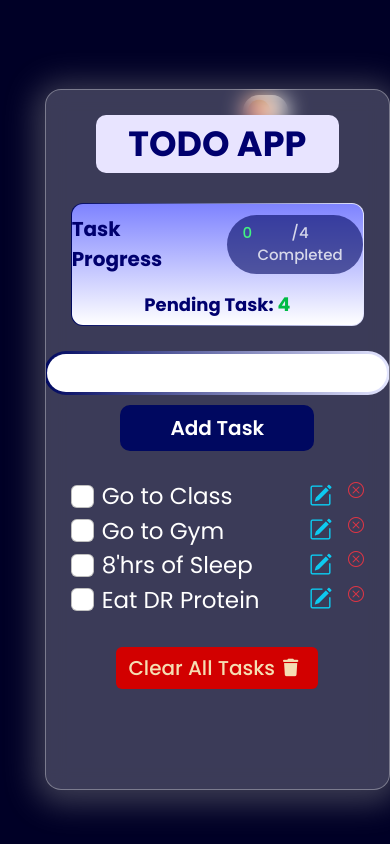
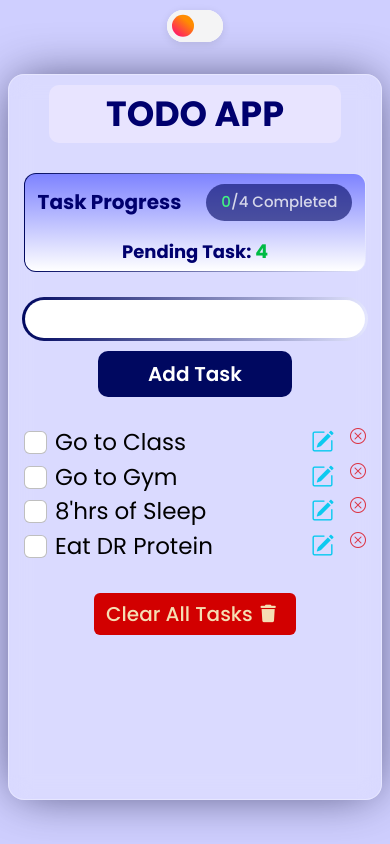
Before and after one commit to shivam69x/Temp-Todo, a React (Create React App) app: page / in a window 390 px wide. Built offline with nearby package versions, Linux system fonts and the light colour scheme.

Commit message:
Update: [change in useRef hook]

```diff
--- a/src/Todo/Todo.module.css
+++ b/src/Todo/Todo.module.css
@@ -5,11 +5,11 @@
     align-items: center;
 
 
-    background-color: #000026;
+    background-color: #CFCFFF;
     /* background-color: #ff6b6b; */
 
     opacity: 1;
-    background-image: radial-gradient(#555555 0.45px, transparent 0.45px), radial-gradient(#555555 0.45px, #000026 0.45px);
+    background-image: radial-gradient(#555555 0.45px, transparent 0.45px), radial-gradient(#555555 0.45px, #CFCFFF 0.45px);
     background-size: 18px 18px;
     background-position: 0 0, 9px 9px;
 }
@@ -17,7 +17,7 @@
 .sec_container {
     background: rgba(255, 255, 255, 0.23);
     border-radius: 16px;
-    box-shadow: 0 4px 30px 10px rgba(149, 149, 149, 0.397);
+    box-shadow: 0 0px 50px -8px #000026af;
     backdrop-filter: blur(10.6px);
     -webkit-backdrop-filter: blur(10.6px);
     border: 1px solid rgba(255, 255, 255, 0.325);
@@ -217,6 +217,7 @@
     height: var(--height-of-switch);
     top: -311px;
     left: 243px;
+    z-index: 1;
   }
 
   /* Hide default HTML checkbox */
@@ -263,3 +264,78 @@
     /* change the value of second inset in box-shadow to change the angle and direction of the moon  */
     box-shadow: inset -3px -2px 5px -2px #8983f7, inset -10px -4px 0 0 #a3dafb;
   }
+
+
+
+@media (max-width: 600px) {
+  .switch {
+    position: fixed;
+    top: 70px;
+    left: 50%;
+    transform: translateX(-50%);
+    z-index: 1000;
+    margin: 0;
+    background: rgba(255,255,255,0.8);
+    border-radius: 20px;
+    padding: 4px 8px;
+    box-shadow: 0 2px 8px rgba(0,0,0,0.1);
+    display: flex;
+    justify-content: center;
+    align-items: center;
+  }
+  .pri_container {
+    padding: 0px 22px 80px 22px;
+  }
+  .sec_container{
+    height: 60vh;
+  }
+}
+
+@media (max-width: 400px) {
+    .switch {
+      position: fixed;
+      top: 50px;
+      left: 50%;
+      transform: translateX(-50%);
+      z-index: 1000;
+      margin: 0;
+      background: rgba(255,255,255,0.8);
+      border-radius: 20px;
+      padding: 4px 8px;
+      box-shadow: 0 2px 8px rgba(0,0,0,0.1);
+      display: flex;
+      justify-content: center;
+      align-items: center;
+    }
+    .pri_container {
+      padding: 0px 10px 50px 10px;
+    }
+    .sec_container{
+      height: 70vh;
+    }
+  }
+
+  @media (max-width: 390px) {
+    .switch {
+      position: fixed;
+      top: 10px;
+      left: 50%;
+      transform: translateX(-50%);
+      z-index: 1000;
+      margin: 0;
+      background: rgba(255,255,255,0.8);
+      border-radius: 20px;
+      padding: 4px 8px;
+      box-shadow: 0 2px 8px rgba(0,0,0,0.1);
+      display: flex;
+      justify-content: center;
+      align-items: center;
+    }
+    .pri_container {
+      padding: 0px 8px 5px 8px;
+    }
+    .sec_container{
+      height: 86vh;
+      padding: 10px 15px 0px 15px;
+    }
+  }
--- a/src/Todo/Todoapp.jsx
+++ b/src/Todo/Todoapp.jsx
@@ -15,33 +15,36 @@ function Todoapp() {
 
   // ---{Dark to light mode}---------
 
+  const [isDarkMode, setIsDarkMode] = useState(true); // true = dark, false = light
   const darkMode = useRef(null);
-
   const textColor = useRef(null);
 
-// ---------------HandleDarkMode Function & condition: 1.Light Color:-- #CFCFFF 2.Dark Color:-- #000026
-function handleDarkMode(){
-  textColor.current.style.color = "black";
+  // ---------------HandleDarkMode using state
+  function handleDarkMode() {
+    setIsDarkMode((prev) => !prev);
+  }
 
-  let bgColor = darkMode.current.style.backgroundColor
-  // darkMode.current.style.backgroundImage =" radial-gradient(#555555 0.45px, transparent 0.45px), radial-gradient(#555555 0.45px,rgb(207, 207, 255) 0.45px)";
-  //   darkMode.current.style.backgroundSize = "18px 18px;";
-  //   darkMode.current.style.backgroundPosition = "0 0, 9px 9px;";
-
-    if(bgColor === " #000026"){
-      darkMode.current.style.backgroundColor= "#CFCFFF";
-      darkMode.current.style.backgroundImage =" radial-gradient(#555555 0.45px, transparent 0.45px), radial-gradient(#555555 0.45px,rgb(207, 207, 255) 0.45px)";
-      darkMode.current.style.backgroundSize = "18px 18px;";
-      darkMode.current.style.backgroundPosition = "0 0, 9px 9px;";
-
-    }  else{
-      darkMode.current.style.backgroundColor= "#CFCFFF";
-      darkMode.current.style.backgroundImage =" radial-gradient(#555555 0.45px, transparent 0.45px), radial-gradient(#555555 0.45px,rgb(207, 207, 255) 0.45px)";
-      darkMode.current.style.backgroundSize = "18px 18px;";
-      darkMode.current.style.backgroundPosition = "0 0, 9px 9px;";
+  // Apply theme styles when isDarkMode changes
+  useEffect(() => {
+    if (!darkMode.current || !textColor.current) return;
+    if (isDarkMode) {
+      // Dark mode
+      darkMode.current.style.backgroundColor = "#CFCFFF";
+      darkMode.current.style.backgroundImage =
+        "radial-gradient(#555555 0.45px, transparent 0.45px), radial-gradient(#555555 0.45px, rgb(207, 207, 255) 0.45px)";
+      darkMode.current.style.backgroundSize = "18px 18px";
+      darkMode.current.style.backgroundPosition = "0 0, 9px 9px";
+      textColor.current.style.color = "black";
+    } else {
+      // Light mode
+      darkMode.current.style.backgroundColor = "#000026";
+      darkMode.current.style.backgroundImage =
+        "radial-gradient(#555555 0.45px, transparent 0.45px), radial-gradient(#555555 0.45px, #000026 0.45px)";
+      darkMode.current.style.backgroundSize = "18px 18px";
+      darkMode.current.style.backgroundPosition = "0 0, 9px 9px";
+      textColor.current.style.color = "white";
     }
-}
-
+  }, [isDarkMode]);
 
   // ---{Dark to light mode}--------------code--
 
@@ -147,12 +150,13 @@ function handleDarkMode(){
   }
 
   return (
-    <div
-      className={todocss.pri_container}
-      ref={darkMode} >
-
-      <label className={toggleCss.switch} onClick={handleDarkMode}>
-        <input type="checkbox" />
+    <div className={todocss.pri_container} ref={darkMode}>
+      <label className={toggleCss.switch}>
+        <input
+          type="checkbox"
+          checked={!isDarkMode}
+          onChange={handleDarkMode}
+        />
         <span className={toggleCss.slider}></span>
       </label>
 
@@ -177,10 +181,7 @@ function handleDarkMode(){
           </button>
         </form>
 
-        <ui
-          className={boxcss.items}
-          ref={textColor}
-        >
+        <ui className={boxcss.items} ref={textColor}>
           {todo_task.length === 0 ? (
             <>
               <p className="text-center">No Task Found ❌</p>
```
